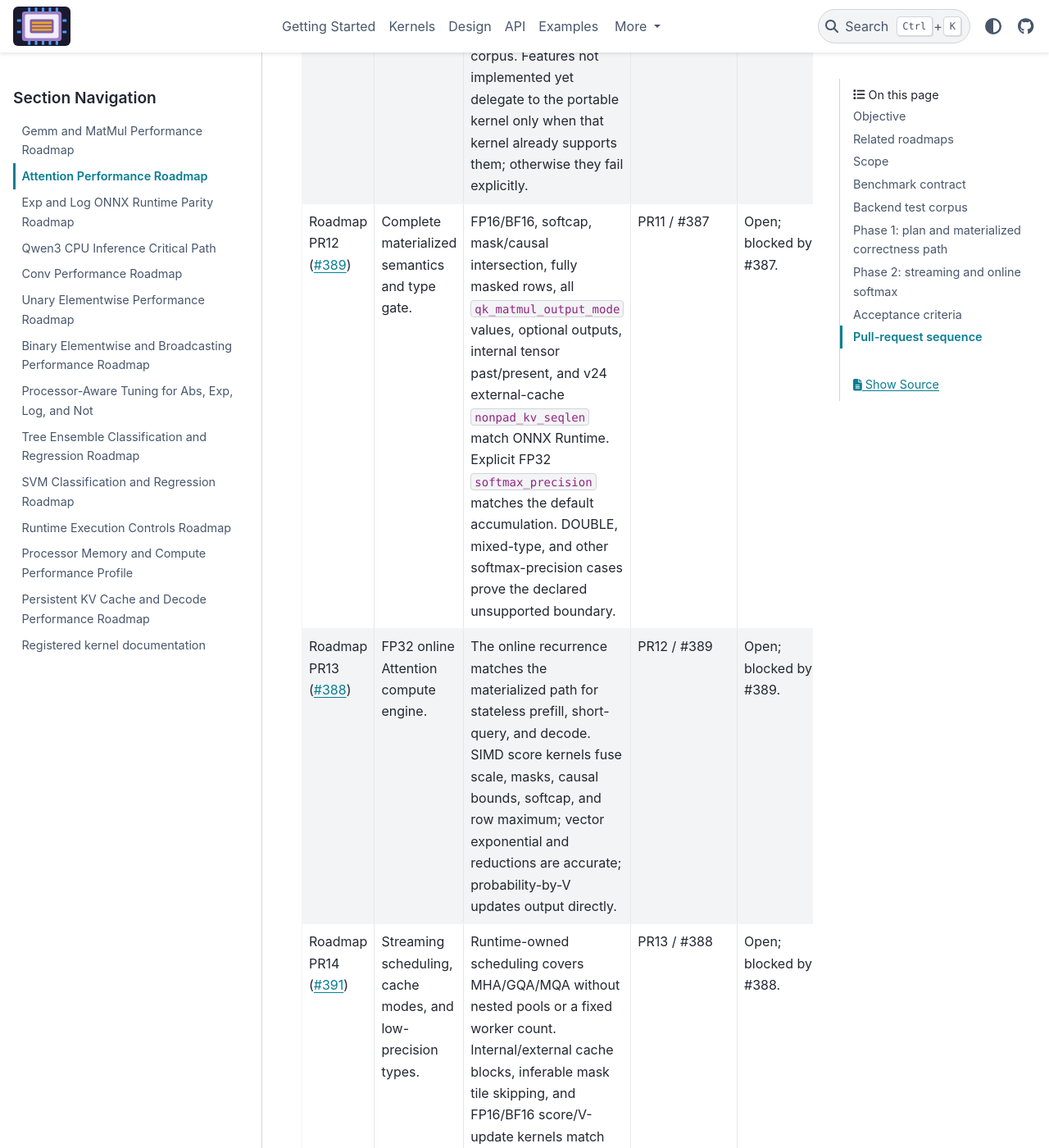
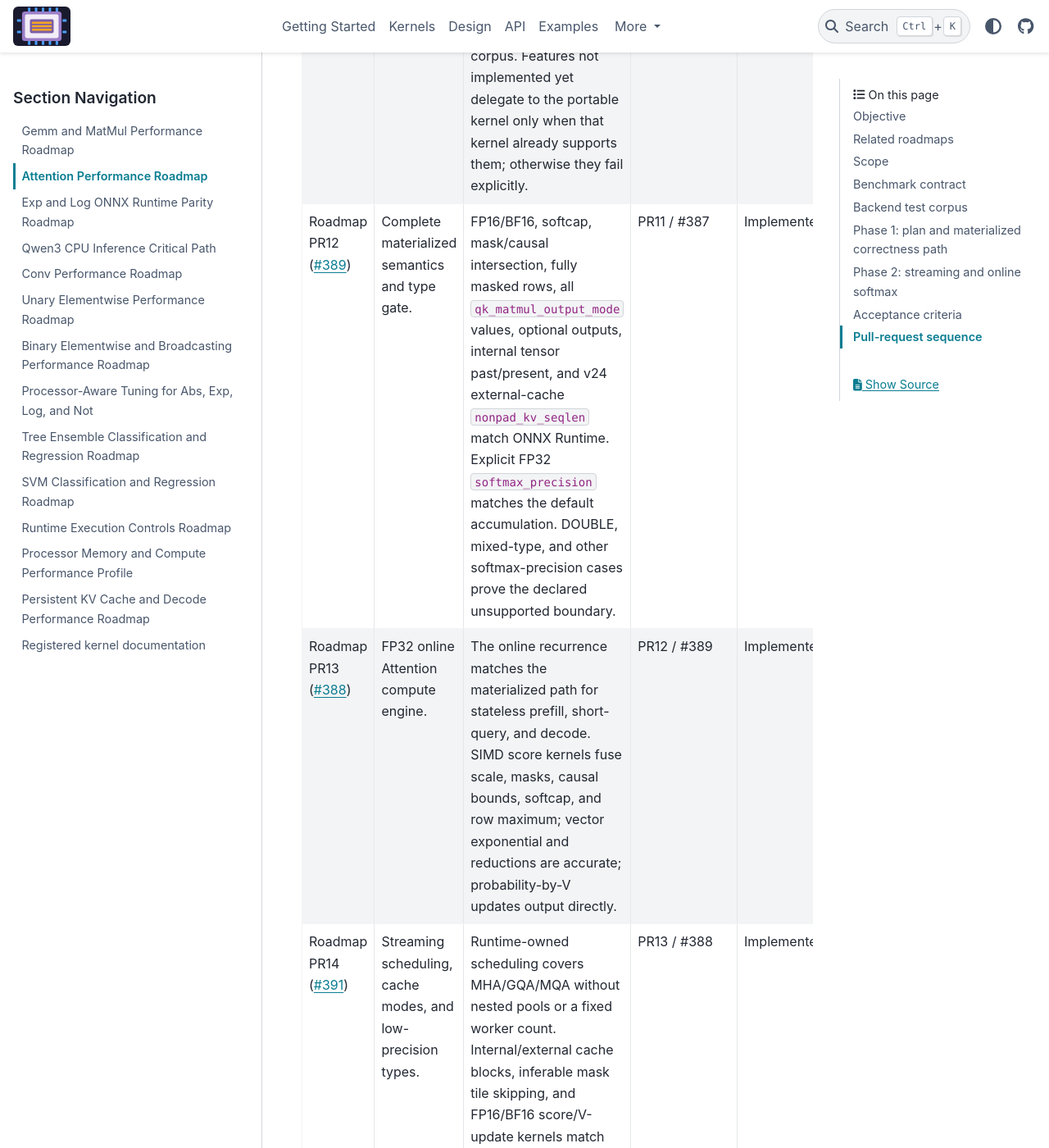
Before and after one commit to xadupre/onnx-light-cpu, a Sphinx documentation site: the page built from docs/next_steps/2026/2026_08_attention.rst, in a window 1280 px wide and 1400 px high, scrolled down 7142 px. Shown: the whole window at 82% size. Built offline with Sphinx 7.4.7 and the PyData theme 0.15.4, drawn with Linux system fonts in a browser that asks for light colours; pages that are not in the unit, such as notebooks, are missing from menus; some of the changed text lies outside the part shown.

Commit message:
Attention PR14: streaming scheduling, cache modes, and low-precision types (#410)
* Initial plan

* Attention PR14: streaming scheduling, cache modes, and low precision

Co-authored-by: xadupre <22452781+xadupre@users.noreply.github.com>

---------

Co-authored-by: copilot-swe-agent[bot] <198982749+Copilot@users.noreply.github.com>
Co-authored-by: xadupre <22452781+xadupre@users.noreply.github.com>

```diff
--- a/docs/next_steps/2026/2026_08_attention.rst
+++ b/docs/next_steps/2026/2026_08_attention.rst
@@ -288,7 +288,7 @@ Pull-request sequence
        accumulation. DOUBLE, mixed-type, and other softmax-precision cases
        prove the declared unsupported boundary.
      - PR11 / #387
-     - Open; blocked by #387.
+     - Implemented.
    * - Roadmap PR13 (`#388
        <https://github.com/xadupre/onnx-light-cpu/issues/388>`_)
      - FP32 online Attention compute engine.
@@ -297,7 +297,7 @@ Pull-request sequence
        causal bounds, softcap, and row maximum; vector exponential and
        reductions are accurate; probability-by-V updates output directly.
      - PR12 / #389
-     - Open; blocked by #389.
+     - Implemented.
    * - Roadmap PR14 (`#391
        <https://github.com/xadupre/onnx-light-cpu/issues/391>`_)
      - Streaming scheduling, cache modes, and low-precision types.
@@ -306,7 +306,7 @@ Pull-request sequence
        skipping, and FP16/BF16 score/V-update kernels match the materialized
        fallback. Observable full-tensor outputs select materialized execution.
      - PR13 / #388
-     - Open; blocked by #388.
+     - Implemented.
    * - Roadmap PR15 (`#390
        <https://github.com/xadupre/onnx-light-cpu/issues/390>`_)
      - Final parity and memory gate.
@@ -315,7 +315,7 @@ Pull-request sequence
        priority case below ``0.9x``. Raw default-policy samples and environment
        metadata are published; controlled-thread runs remain diagnostic.
      - PR14 / #391
-     - Open; blocked by #391.
+     - Open; ready to start.
 
 Roadmap PR15 (`#390
 <https://github.com/xadupre/onnx-light-cpu/issues/390>`_) is the final
```
Also changed, not shown: 3 other files.
